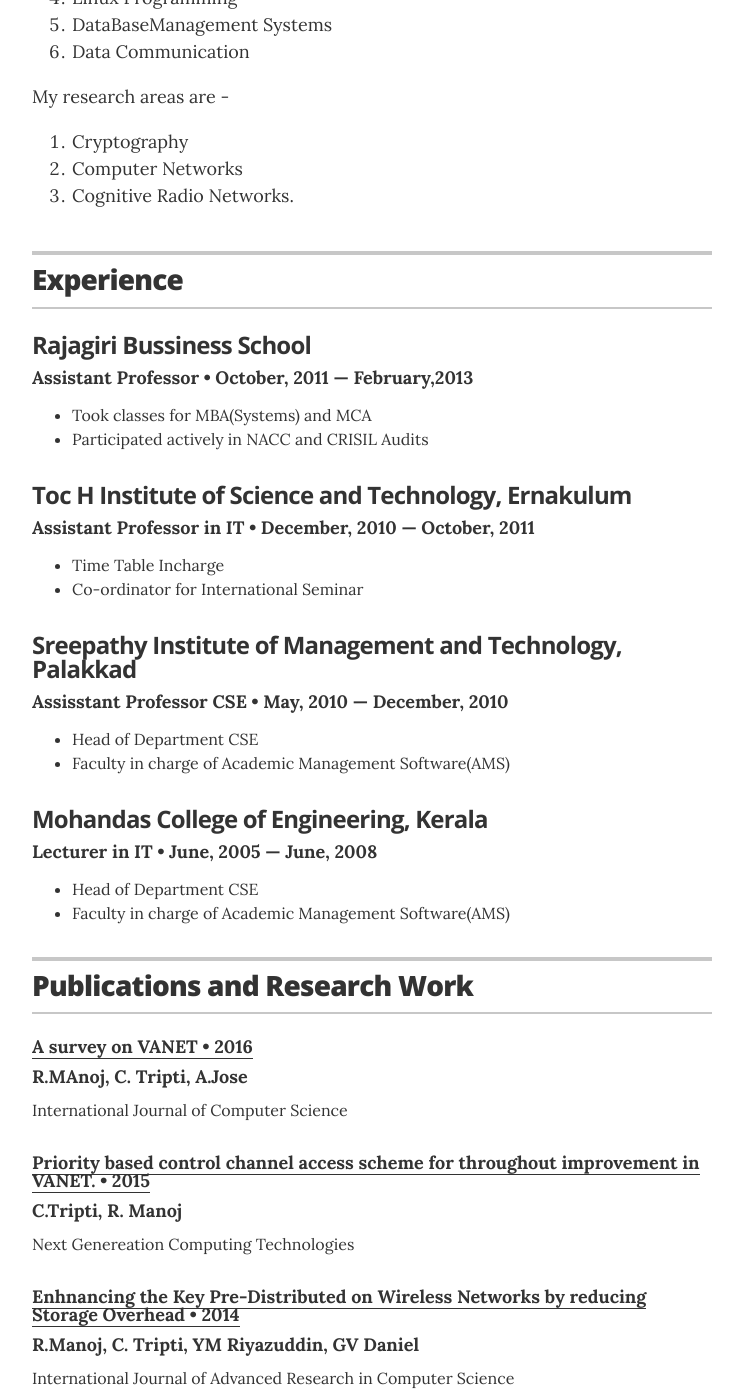
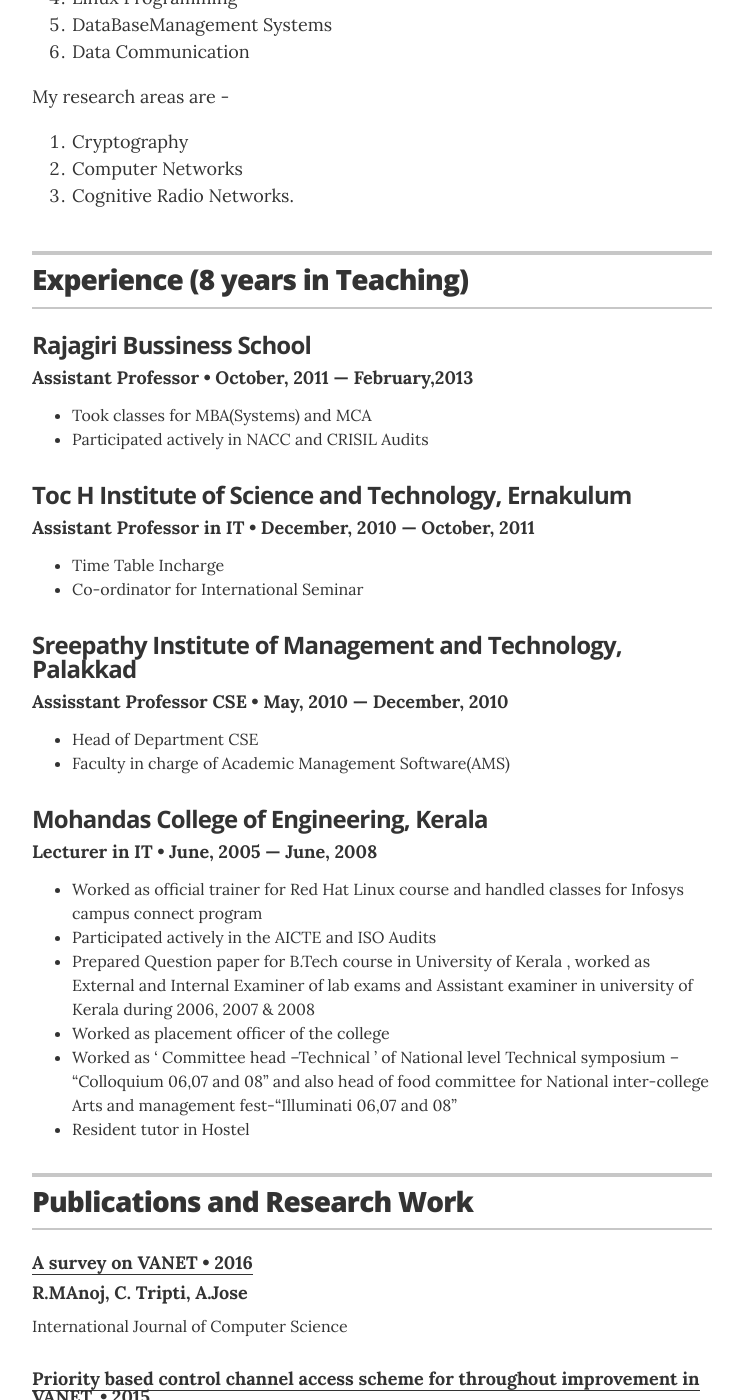
Before and after one commit to manojramchandran/manojramchandran.github.com, a Jekyll site: the page built from index.html, in a window 1280 px wide and 1400 px high, scrolled down 537 px. Shown: the whole window, without its empty margins (268-1011 px from the left). Built offline with Jekyll 4.4.1, drawn with Linux system fonts in a browser that asks for light colours.

Commit message:
Update resume.html

```diff
--- a/_layouts/resume.html
+++ b/_layouts/resume.html
@@ -43,7 +43,7 @@
       <section class="content-section">
 
         <header class="section-header">
-          <h2>Experience</h2>
+          <h2>Experience (8 years in Teaching)</h2>
         </header>
 
         <!-- Duplicate these resume-item elements and edit accordingly for each job you want to add here -->
@@ -85,8 +85,12 @@
           <h4 class="resume-item-details" itemprop="description">Lecturer in  IT &bull; June, 2005 &mdash; June, 2008</h4>
           <p class="resume-item-copy"></p>
            <ul class="resume-item-list">
-            <li>Head of Department CSE</li>
-            <li>Faculty in charge of Academic Management Software(AMS)</li>
+            <li>Worked as official trainer for Red Hat Linux course and handled classes for Infosys campus connect program</li>
+            <li>Participated actively in the AICTE and ISO Audits</li>
+              <li>Prepared Question paper for B.Tech course in University of Kerala , worked as External and Internal Examiner of lab exams and Assistant examiner in university of Kerala during 2006, 2007 &amp; 2008</li>
+              <li>Worked as placement officer of the college</li>
+              <li>Worked as ‘ Committee head –Technical ’ of National level Technical symposium – “Colloquium 06,07 and 08” and also head of food committee for National inter-college Arts and management fest-“Illuminati 06,07 and 08”</li>
+              <li>Resident tutor in Hostel</li>
           </ul>
         </div><!-- end of resume-item -->
 
```
